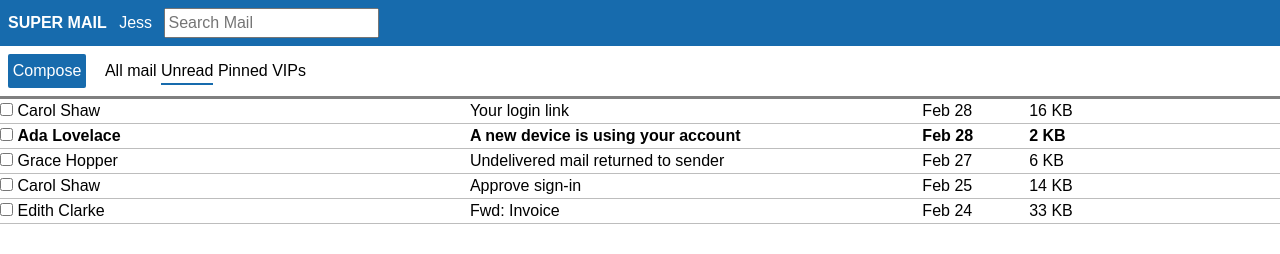
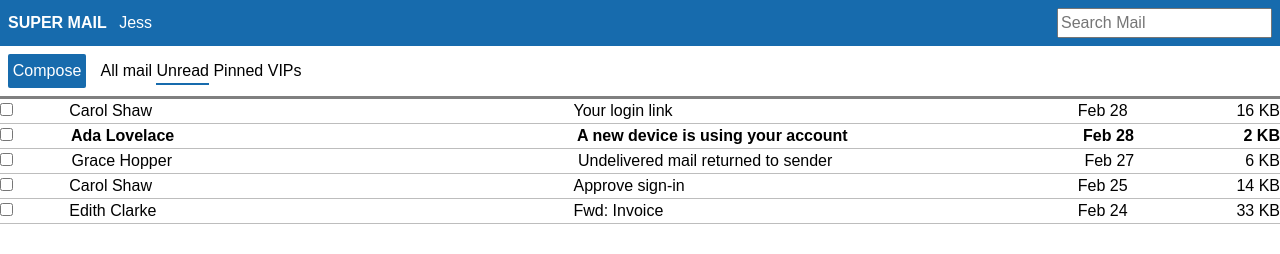
Before and after one commit to bloominstituteoftechnology/module-project-html-and-css-ii-jayGuapo6, a plain HTML site: page index.html in a window 1280 px wide. Drawn offline with Linux system fonts and the light colour scheme.

Commit message:
Changes made for Sprint 3

```diff
--- a/index.html
+++ b/index.html
@@ -75,8 +75,10 @@ p, h1, h2, h3, h4, h5, h6 {
     Make them display as inline block, instead of block.
     This will make them render on the same line. */
       /* .inline-container  */
-      #headerTop div {
-        display: inline-block;
+      #headerTop {
+        display: flex;
+        align-items: baseline;
+        justify-content: space-between;
       }
     /* 👉 Task 5- Target the spans that are nested inside the id headerTop.
     Make them have some margin on the right.
@@ -102,8 +104,14 @@ p, h1, h2, h3, h4, h5, h6 {
     Make them display as inline block, instead of block.
     This will cause them to render on the same line.
     You can consolidate this rule with the one on step. 4 */
-      #headerBottom div {
-        display: inline-block;
+        #headerBottom {
+      display: flex;
+      align-items: baseline;
+      /* justify-content: space-between; */
+      }
+       #headerBottom {
+
+
       }
     /* 👉 Task 9- Target the "Compose" button, although note it's a div instead an actual button.
     Give it color, bold text, background, padding, border radius, margin right, and a cursor of pointer. */
@@ -134,9 +142,10 @@ p, h1, h2, h3, h4, h5, h6 {
     /* 👉 Task 12- Target all divs directly nested inside elements with a class of email,
     and make them display as inline-block elements.
     This will make each email render all its details in the same line*/
-      .email div {
-        display: inline-block;
-      }
+   .email {
+    display: flex;
+    justify-content: space-between;
+   }
     /* 👉 Task 13- Target the elements with a class of email.
     Give them some padding, bigger padding to the left, and a bottom border of very light grey. */
       .email {
```
